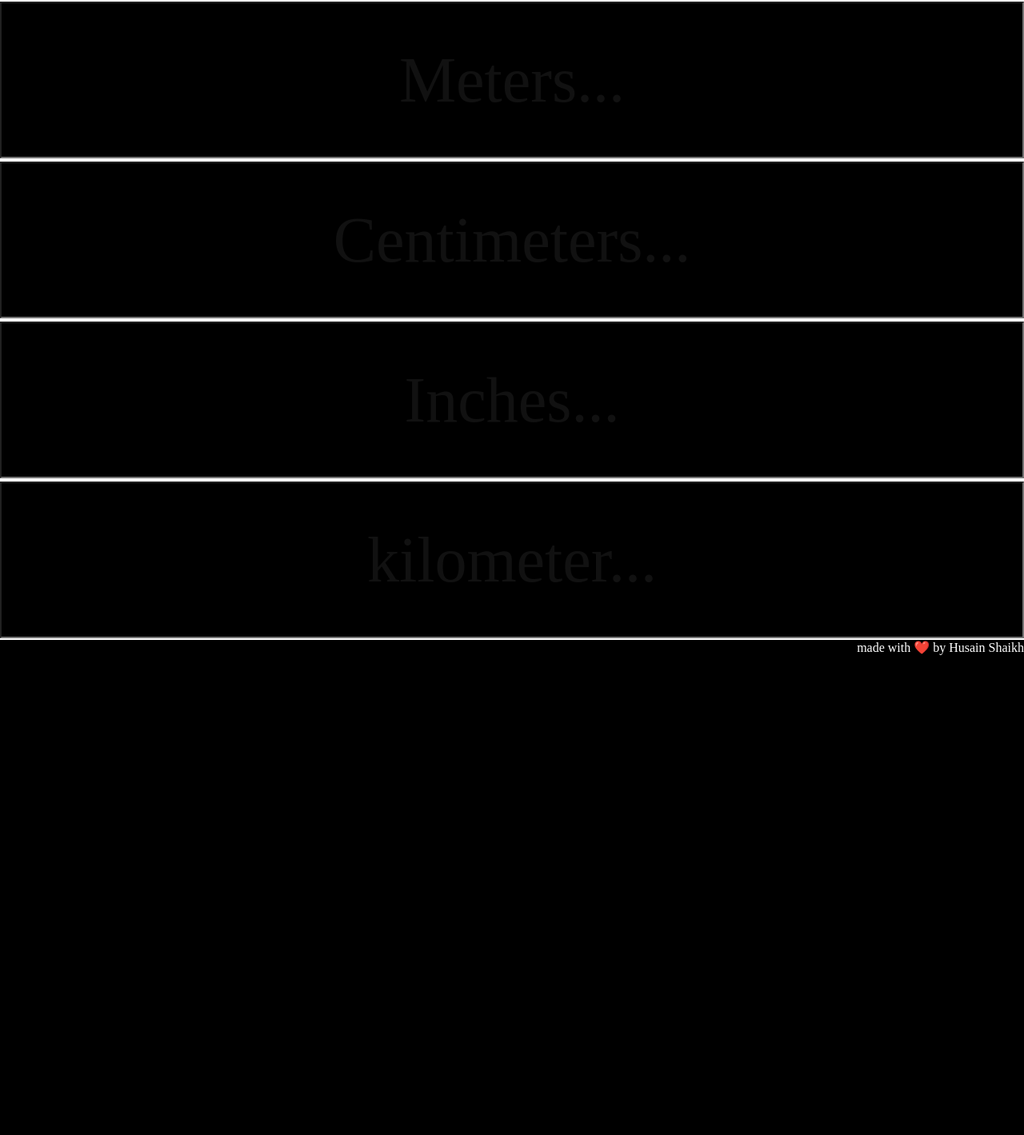
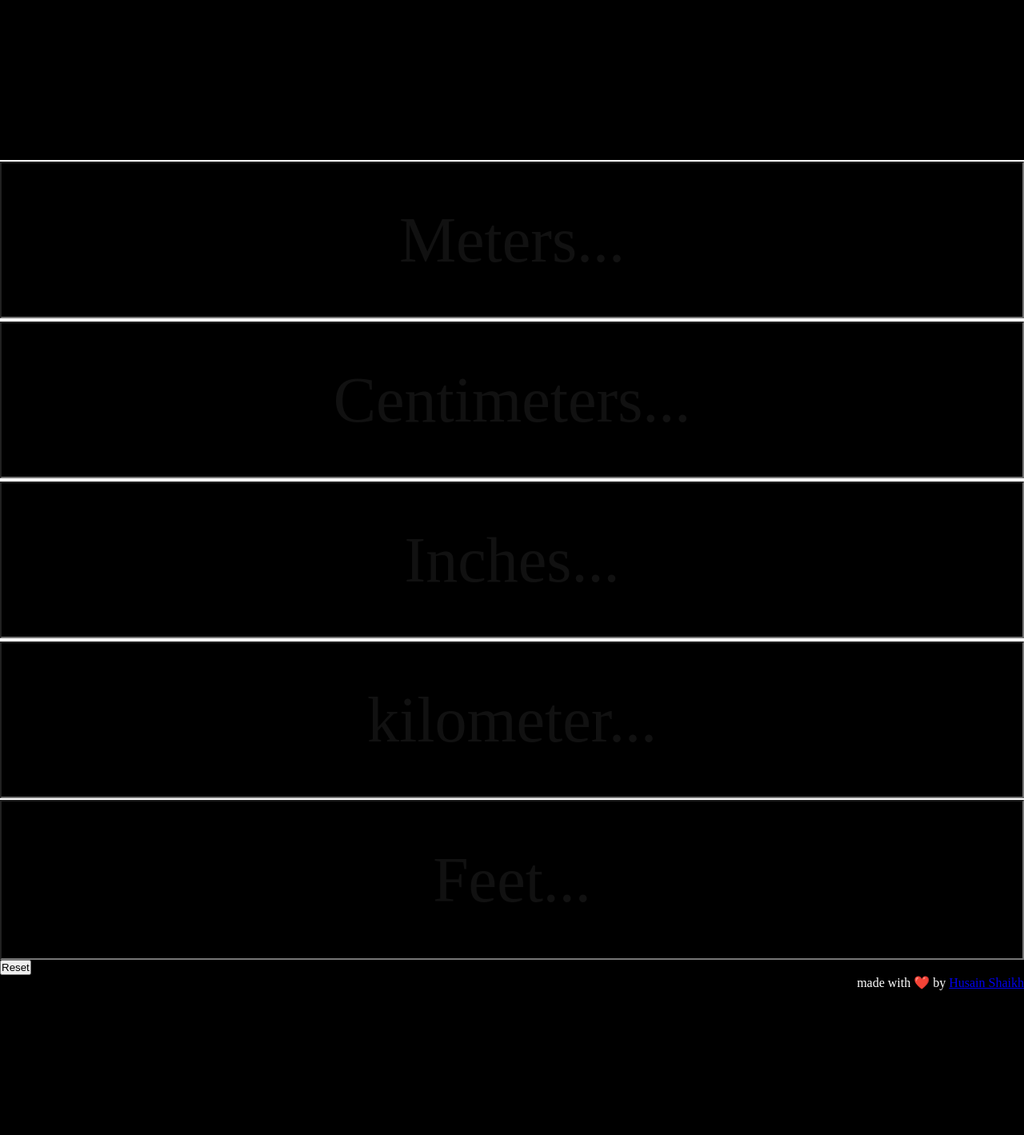
Before and after one commit to HusainShaikh895/Convertor, a plain HTML site: page index.html in a window 1280 px wide. Shown: the whole page at 80% size. Before the commit the page ends 1000 px from the top, so only its background shows below. Drawn offline with Linux system fonts and the light colour scheme; a web font is replaced by a local one.

Commit message:
Update index.html
Added Title and onclick help
Added Reset Button to remove NaN values
Added Github link in the credit

```diff
--- a/index.html
+++ b/index.html
@@ -3,9 +3,13 @@
 <head>
 	<title>Distance Convertor</title>
 	<link rel="stylesheet" type="text/css" href="styles.css">
-	<script type="text/javascript" src="app.js"></script>
+
 </head>
-<body>
+<body><form>
+	<div id="title" onclick="note()">
+		Distance Convertor
+	</div>
+
 	<div id="meter">
 		<input type="text" name="meter" placeholder="Meters...">
 	</div>
@@ -22,10 +26,17 @@
 		<input type="text" name="kilometer" placeholder="kilometer...">
 	</div>
 
+	<div id="foot">
+		<input type="text" name="foot" placeholder="Feet...">
+	</div>
+
+	<button  type="Reset" value="Reset" id="reset">Reset</button>
+
 	<div class="credit">
-			made with ❤️ by Husain Shaikh
+			made with ❤️ by <a href="https://github.com/HusainShaikh895">Husain Shaikh</a>
 
 		</div>
 	<script type="text/javascript" src="app.js"></script>
+</form>
 </body>
 </html>
```
